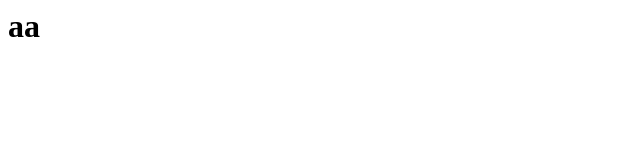
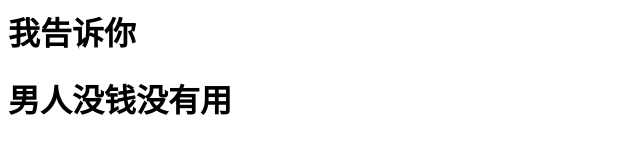
Before and after one commit to mulfiefendi/assad, a plain HTML site: page index.html in a window 1280 px wide. Shown: the whole page, without its empty margins (0-640 px from the left). Drawn offline with Linux system fonts and the light colour scheme.

Commit message:
Update index.html

```diff
--- a/index.html
+++ b/index.html
@@ -1 +1,2 @@
-<h1>aa</h1>
+<h1>我告诉你</h1>
+<h1>男人没钱没有用</h1>
```
